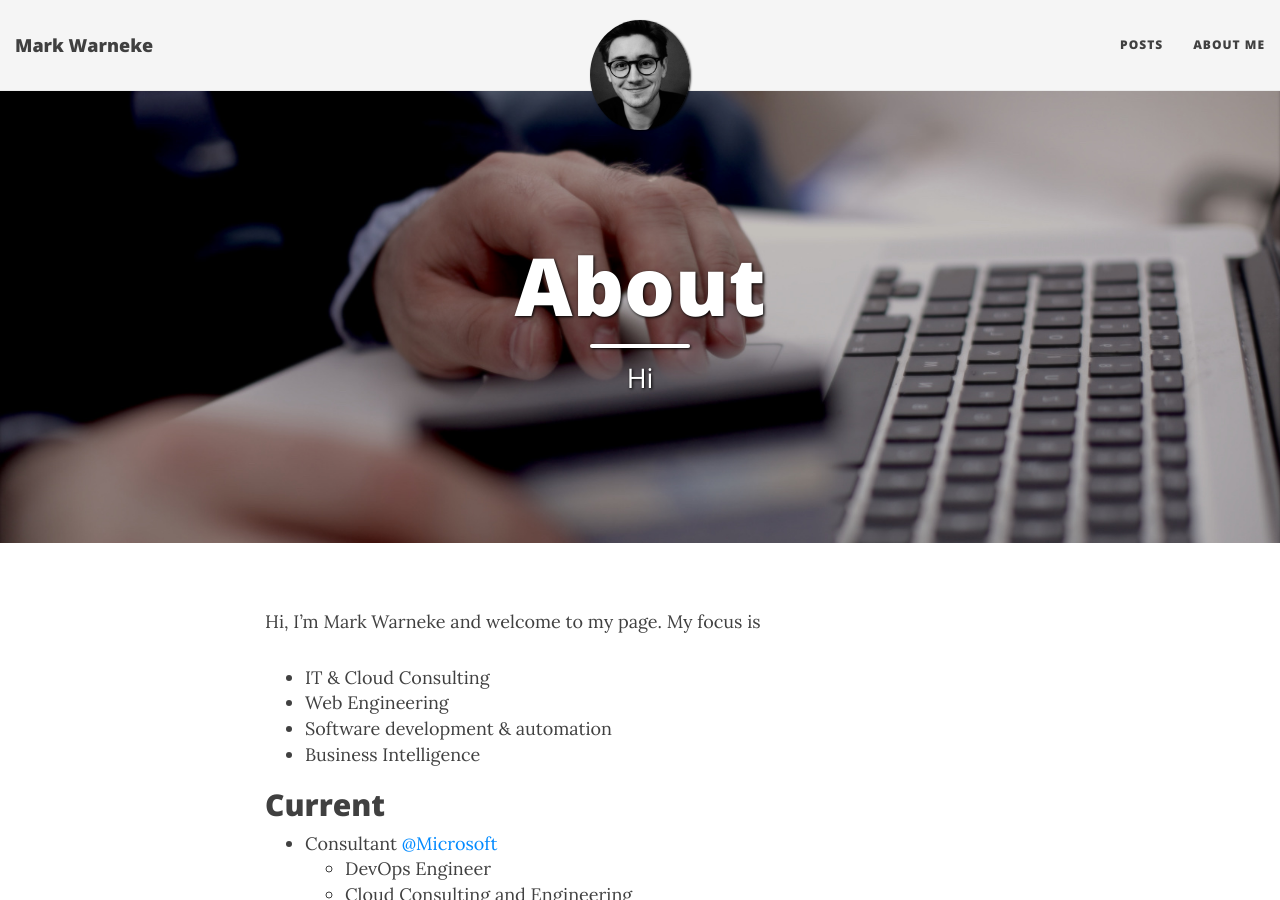
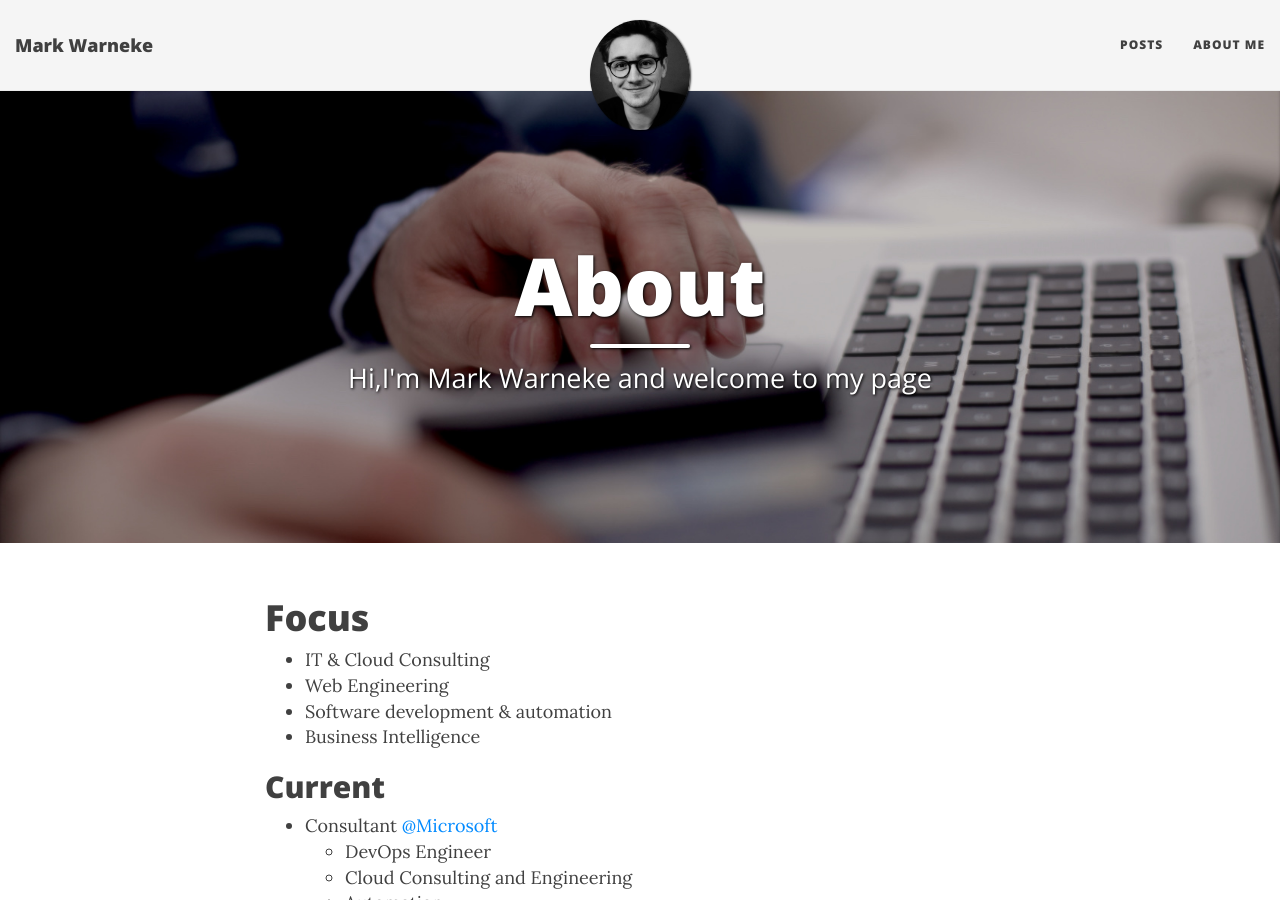
Before and after one commit to MarkWarneke/markwarneke.github.io, a Jekyll site: the page built from about.md, in a window 1280 px wide and 900 px high. Built offline with Jekyll 4.4.1, drawn with Linux system fonts in a browser that asks for light colours; nearby versions of some CDN libraries.

```diff
--- a/about.md
+++ b/about.md
@@ -2,10 +2,10 @@
 layout: page
 title: About
 bigimg: /img/contact.jpg
-subtitle: Hi
+subtitle: Hi,I'm Mark Warneke and welcome to my page
 ---
 
-Hi, I'm Mark Warneke and welcome to my page. My focus is
+# Focus
 
 - IT & Cloud Consulting
 - Web Engineering
```
